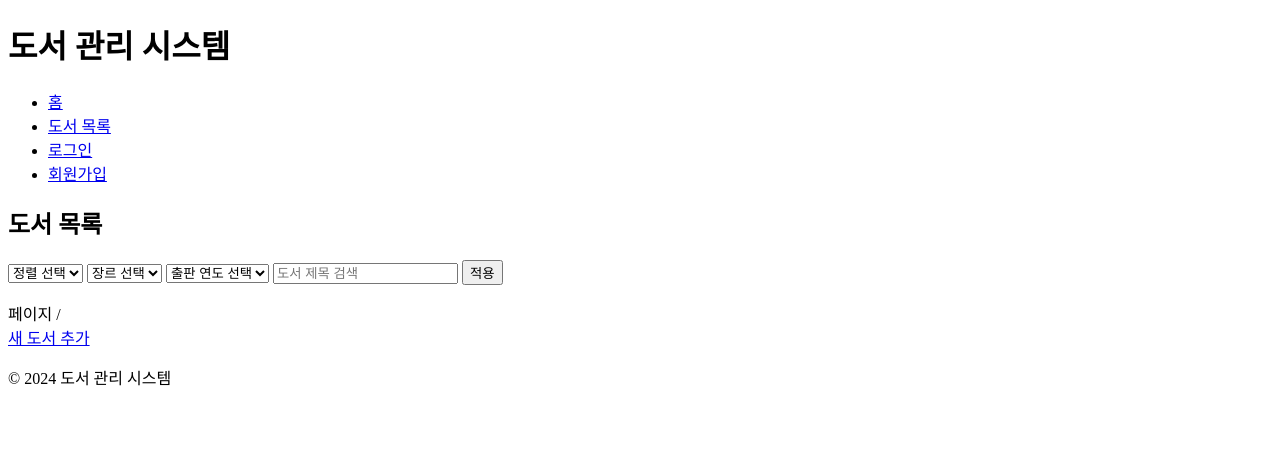
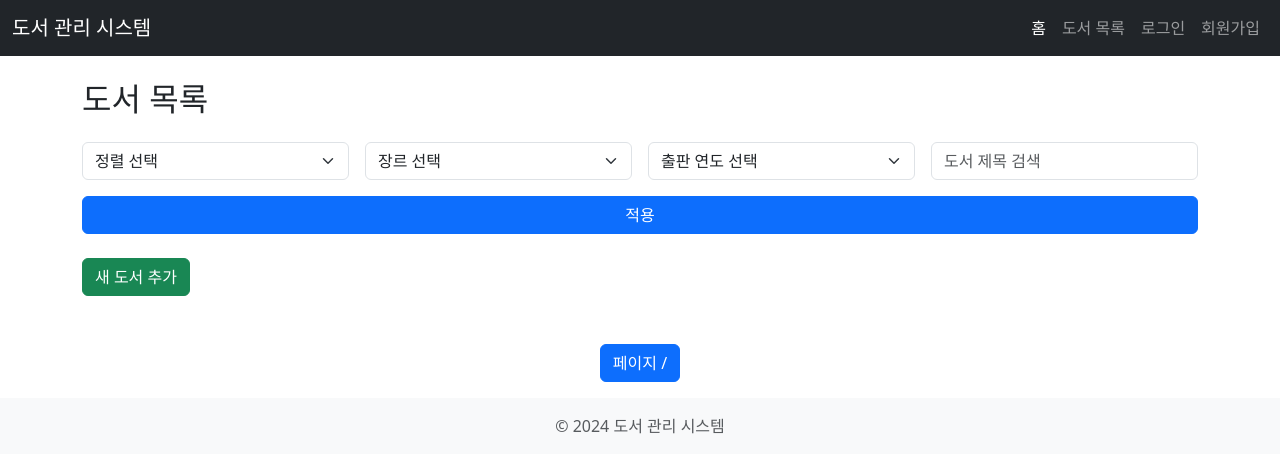
Before and after one commit to AlbertImKr/bookproject, a Django app: page /books/ in a window 1280 px wide. Shown: the top 473 px of the page. Run offline with Django 5.2, Linux system fonts and the light colour scheme; data that the repository does not hold is empty.

Commit message:
feat: 부트스트랩을 활용한 템플릿 스타일링 - UI/UX 개선

```diff
--- a/books/templates/base.html
+++ b/books/templates/base.html
@@ -4,38 +4,60 @@
     <meta charset="UTF-8">
     <meta name="viewport" content="width=device-width, initial-scale=1.0">
     <title>{% block title %}도서 관리 시스템{% endblock %}</title>
+    <!-- Bootstrap 5 CSS -->
+    <link href="https://cdn.jsdelivr.net/npm/bootstrap@5.3.0/dist/css/bootstrap.min.css" rel="stylesheet">
 </head>
 <body>
-<header>
-    <h1>도서 관리 시스템</h1>
-    <nav>
-        <ul>
-            <li><a href="{% url 'main' %}">홈</a></li>
-            <li><a href="{% url 'books:book_list' %}">도서 목록</a></li>
+<!-- 모던 네비게이션 바 -->
+<nav class="navbar navbar-expand-lg navbar-dark bg-dark">
+    <div class="container-fluid">
+        <a class="navbar-brand" href="{% url 'main' %}">도서 관리 시스템</a>
+        <button class="navbar-toggler" type="button" data-bs-toggle="collapse" data-bs-target="#navbarNav" aria-controls="navbarNav" aria-expanded="false" aria-label="Toggle navigation">
+            <span class="navbar-toggler-icon"></span>
+        </button>
+        <div class="collapse navbar-collapse" id="navbarNav">
+            <ul class="navbar-nav ms-auto">
+                <li class="nav-item">
+                    <a class="nav-link active" aria-current="page" href="{% url 'main' %}">홈</a>
+                </li>
+                <li class="nav-item">
+                    <a class="nav-link" href="{% url 'books:book_list' %}">도서 목록</a>
+                </li>
                 {% if user.is_authenticated %}
-                <li>환영합니다, {{ user.username }}님!</li>
-                <li>
-                    <form id="logout-form" action="{% url 'logout' %}" method="post" style="display: inline;">
+                    <li class="nav-item">
+                        <span class="nav-link">환영합니다, {{ user.username }}님!</span>
+                    </li>
+                    <li class="nav-item">
+                        <form id="logout-form" action="{% url 'logout' %}" method="post" class="d-inline">
                             {% csrf_token %}
-                        <button type="submit" style="background: none; border: none; padding: 0; cursor: pointer;">
-                            로그아웃
-                        </button>
+                            <button type="submit" class="btn btn-link nav-link" style="padding: 0;">로그아웃</button>
                         </form>
                     </li>
                 {% else %}
-                <li><a href="{% url 'login' %}">로그인</a></li>
-                <li><a href="{% url 'signup' %}">회원가입</a></li>
+                    <li class="nav-item">
+                        <a class="nav-link" href="{% url 'login' %}">로그인</a>
+                    </li>
+                    <li class="nav-item">
+                        <a class="nav-link" href="{% url 'signup' %}">회원가입</a>
+                    </li>
                 {% endif %}
             </ul>
+        </div>
+    </div>
 </nav>
-</header>
-<main>
+
+<main class="container mt-4">
     {% block content %}
         <!-- 여기에 개별 페이지의 내용이 추가됩니다 -->
     {% endblock %}
 </main>
-<footer>
-    <p>&copy; 2024 도서 관리 시스템</p>
+
+<footer class="bg-light text-center py-3 mt-auto">
+    <div class="container">
+        <span class="text-muted">&copy; 2024 도서 관리 시스템</span>
+    </div>
 </footer>
+<!-- Bootstrap 5 JS Bundle with Popper -->
+<script src="https://cdn.jsdelivr.net/npm/bootstrap@5.3.0/dist/js/bootstrap.bundle.min.js"></script>
 </body>
 </html>
--- a/books/templates/books/book_list.html
+++ b/books/templates/books/book_list.html
@@ -3,56 +3,78 @@
 {% block title %}도서 목록{% endblock %}
 
 {% block content %}
-    <h2>도서 목록</h2>
-    <form method="get" action=".">
-        <select name="sort">
+    <h2 class="my-4">도서 목록</h2>
+
+    <!-- 검색 및 정렬 폼 -->
+    <form method="get" action="." class="row g-3 mb-4">
+        <div class="col-md-3">
+            <select name="sort" class="form-select">
                 <option value="">정렬 선택</option>
                 <option value="title" {% if request.GET.sort == 'title' %}selected{% endif %}>제목</option>
                 <option value="author" {% if request.GET.sort == 'author' %}selected{% endif %}>저자명</option>
                 <option value="date" {% if request.GET.sort == 'date' %}selected{% endif %}>출판일</option>
             </select>
+        </div>
+        <div class="col-md-3">
             <!-- 필터링 옵션 추가 -->
-        <select name="genre">
+            <select name="genre" class="form-select">
                 <option value="">장르 선택</option>
                 <option value="소설" {% if request.GET.genre == '소설' %}selected{% endif %}>소설</option>
                 <option value="비소설" {% if request.GET.genre == '비소설' %}selected{% endif %}>비소설</option>
                 <option value="과학" {% if request.GET.genre == '과학' %}selected{% endif %}>과학</option>
             </select>
-
-        <select name="year">
+        </div>
+        <div class="col-md-3">
+            <select name="year" class="form-select">
                 <option value="">출판 연도 선택</option>
                 <option value="2024" {% if request.GET.year == '2024' %}selected{% endif %}>2024</option>
                 <option value="2023" {% if request.GET.year == '2023' %}selected{% endif %}>2023</option>
                 <!-- 추가 연도 옵션 -->
             </select>
-        <input type="text" name="q" placeholder="도서 제목 검색" value="{{ request.GET.q }}">
-        <button type="submit">적용</button>
+        </div>
+        <div class="col-md-3">
+            <input type="text" name="q" class="form-control" placeholder="도서 제목 검색" value="{{ request.GET.q }}">
+        </div>
+        <div class="col-md-12">
+            <button type="submit" class="btn btn-primary w-100">적용</button>
+        </div>
     </form>
-    <ul>
+
+    <a href="{% url 'books:book_create' %}" class="btn btn-success mb-4">새 도서 추가</a>
+    <ul class="list-group">
         {% for book in books %}
-            <li>
-                <strong><a href="{% url 'books:book_detail' book.pk %}">{{ book.title }}</a></strong>
-                - {{ book.author }} ({{ book.publication_date|date:"Y-m-d" }})
+            <li class="list-group-item">
+                <strong><a href="{% url 'books:book_detail' book.pk %}">{{ book.title }}</a></strong> - {{ book.author }} ({{ book.publication_date|date:"Y-m-d" }})
             </li>
         {% endfor %}
     </ul>
+
     <!-- 페이지네이션 링크 추가 -->
-    <div class="pagination">
-        <span class="step-links">
+    <nav aria-label="Page navigation">
+        <ul class="pagination justify-content-center mt-4">
             {% if page_obj.has_previous %}
-                <a href="?page=1">&laquo; 처음</a>
-                <a href="?page={{ page_obj.previous_page_number }}">이전</a>
+                <li class="page-item">
+                    <a class="page-link" href="?q={{ request.GET.q }}&sort={{ request.GET.sort }}&genre={{ request.GET.genre }}&year={{ request.GET.year }}&page=1">&laquo; 처음</a>
+                </li>
+                <li class="page-item">
+                    <a class="page-link" href="?q={{ request.GET.q }}&sort={{ request.GET.sort }}&genre={{ request.GET.genre }}&year={{ request.GET.year }}&page={{ page_obj.previous_page_number }}">이전</a>
+                </li>
             {% endif %}
 
-            <span class="current">
+            <li class="page-item active">
+                <span class="page-link">
                     페이지 {{ page_obj.number }} / {{ page_obj.paginator.num_pages }}
                 </span>
+            </li>
 
             {% if page_obj.has_next %}
-                <a href="?page={{ page_obj.next_page_number }}">다음</a>
-                <a href="?page={{ page_obj.paginator.num_pages }}">마지막 &raquo;</a>
+                <li class="page-item">
+                    <a class="page-link" href="?q={{ request.GET.q }}&sort={{ request.GET.sort }}&genre={{ request.GET.genre }}&year={{ request.GET.year }}&page={{ page_obj.next_page_number }}">다음</a>
+                </li>
+                <li class="page-item">
+                    <a class="page-link" href="?q={{ request.GET.q }}&sort={{ request.GET.sort }}&genre={{ request.GET.genre }}&year={{ request.GET.year }}&page={{ page_obj.paginator.num_pages }}">마지막 &raquo;</a>
+                </li>
             {% endif %}
-        </span>
-    </div>
-    <a href="{% url 'books:book_create' %}">새 도서 추가</a>
+        </ul>
+    </nav>
 {% endblock %}
--- a/books/views.py
+++ b/books/views.py
@@ -72,7 +72,7 @@ class BookDeleteView(PermissionRequiredMixin, DeleteView):
     model = Book
     template_name = 'books/book_confirm_delete.html'
     success_url = reverse_lazy('books:book_list')
-    permission_required = 'books/delete_book'
+    permission_required = 'books.delete_book'
 
 
 class SignUpView(CreateView):
```
Also changed, not shown: books/templates/books/book_detail.html (+13 -8 lines), books/templates/registration/signup.html (+23 -7 lines), books/templatetags/form_tags.py (added, +8 -0 lines), books/templatetags/__init__.py (added). Lines whose indentation alone changed are shown as unchanged.
